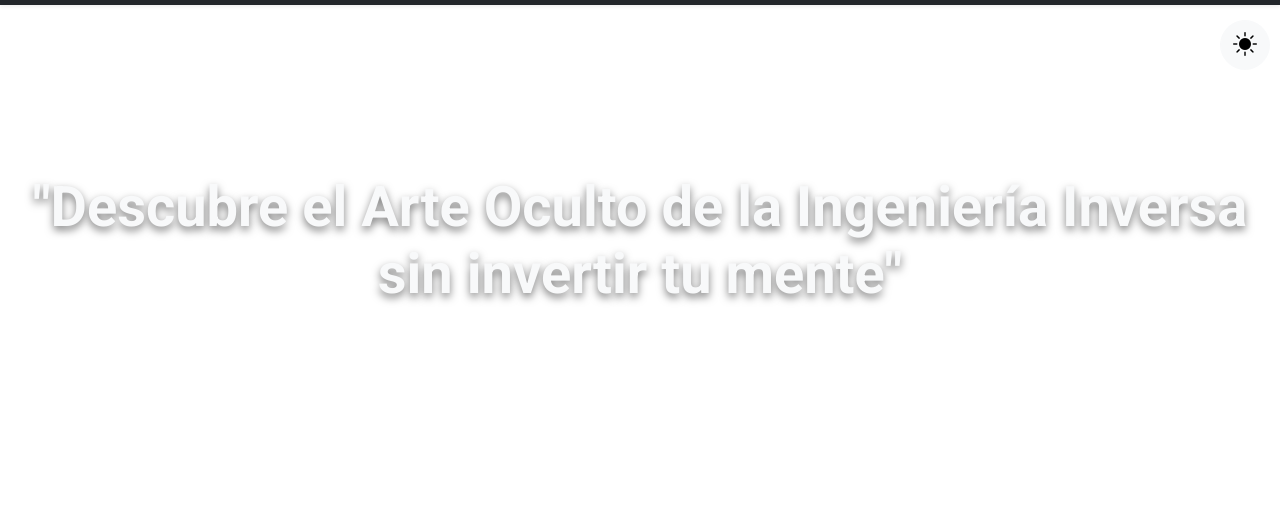
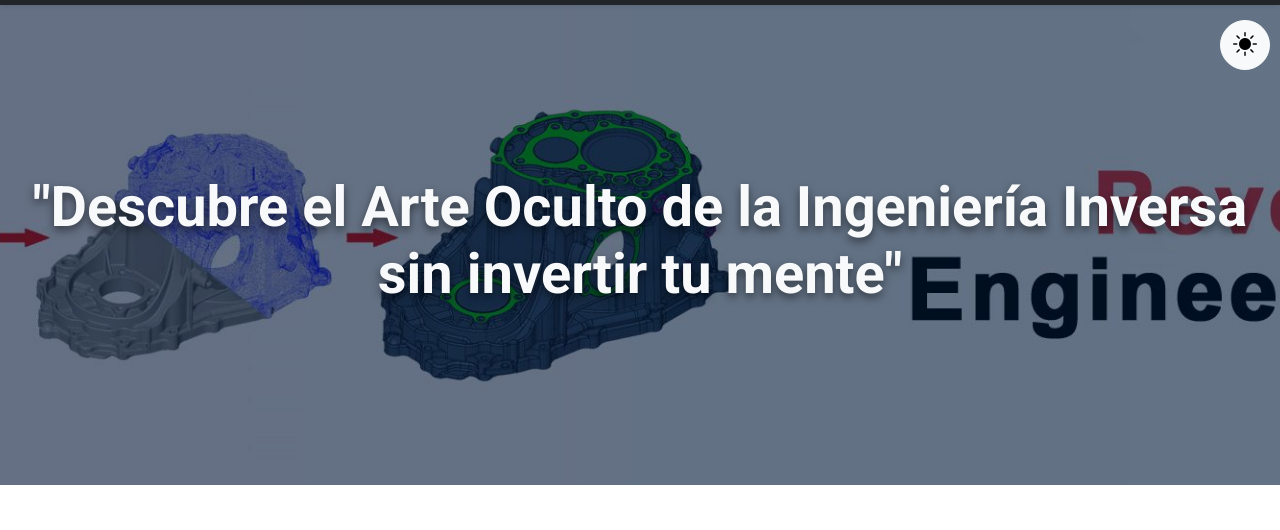
Before and after one commit to is21-1980/is21-1980, a plain HTML site: page index.html in a window 1280 px wide. Shown: the part 60-590 px from the top of the page. Drawn offline with nearby package versions, Linux system fonts and the light colour scheme.

Commit message:
Update styles.css (error de link)

```diff
--- a/styles.css
+++ b/styles.css
@@ -5,7 +5,7 @@ body {
 
 /* Seccion de presentacion */
 .hero {
-    background: url('/Portafolio2/reverse-engineering.jpg') no-repeat center center;
+    background: url('reverse-engineering.jpg') no-repeat center center;
     background-size: cover;
     height: 60vh;
     display: flex;
```
